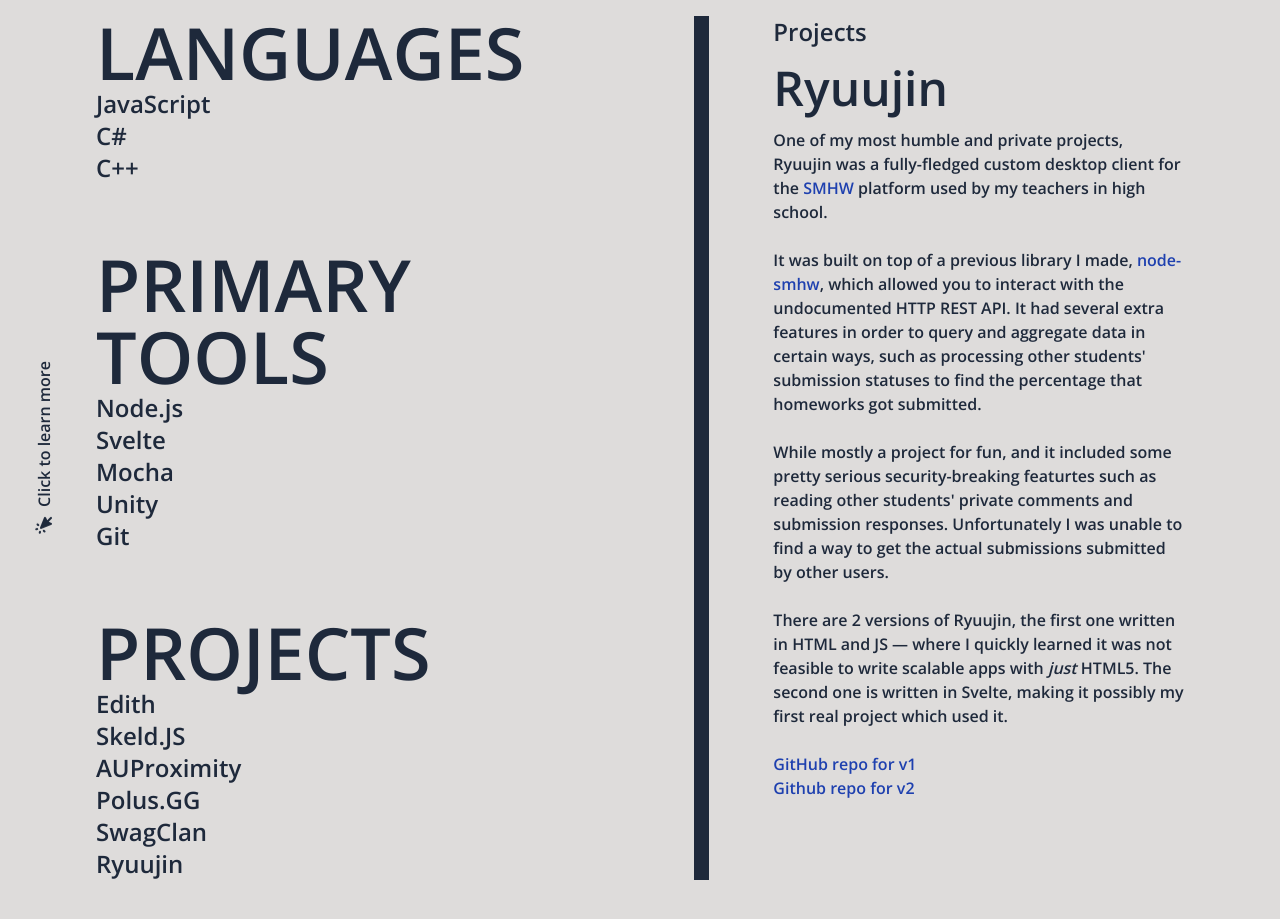
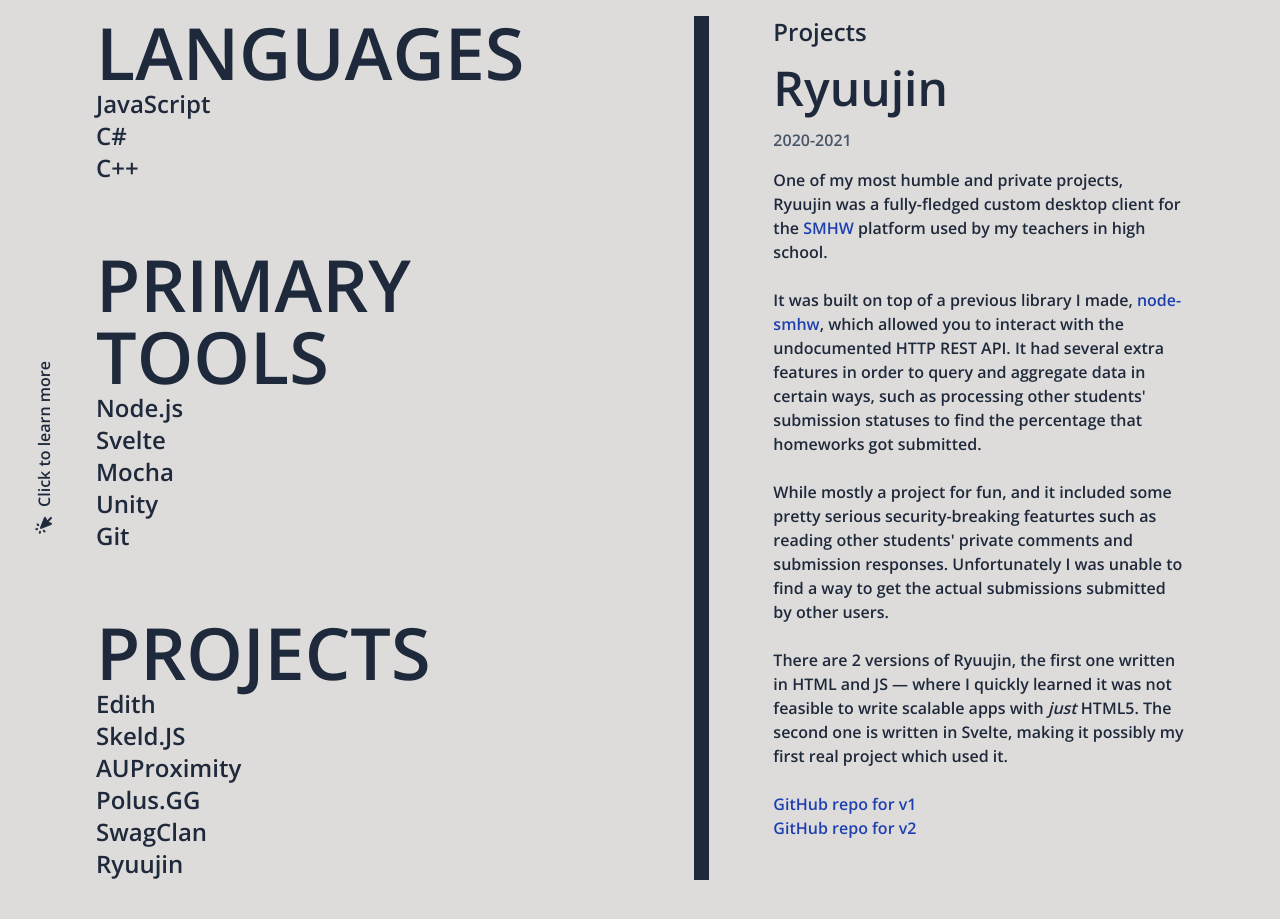
Before and after one commit to edqx/portfolio, a SvelteKit app: page /p/ryuujin in a window 1280 px wide. Shown: the part 1120-2039 px from the top of the page. Built offline with nearby package versions, Linux system fonts and the light colour scheme.

Commit message:
Add timespans

```diff
--- a/src/routes/p/aup/+page.svelte
+++ b/src/routes/p/aup/+page.svelte
@@ -5,6 +5,7 @@
 <div class="flex flex-col gap-4">
     <span class="text-2xl">Projects</span>
     <h1 class="text-5xl">AUProximity</h1>
+    <span class="text-1xl text-slate-600">2021-2022</span>
 
     <p>
         AUProximity was a web-based, unintrusive mod for Among Us that allowed for voice communication with allowing for only being able to hear
--- a/src/routes/p/edith/+page.svelte
+++ b/src/routes/p/edith/+page.svelte
@@ -5,6 +5,7 @@
 <div class="flex flex-col gap-4">
     <span class="text-2xl">Projects</span>
     <h1 class="text-5xl">Edith</h1>
+    <span class="text-1xl text-slate-600">2022-present</span>
 
     <p>
         Edith is my largest project yet in terms of ambition and timescale. It's a story-driven RPG game made by me, the core
--- a/src/routes/p/pgg/+page.svelte
+++ b/src/routes/p/pgg/+page.svelte
@@ -5,6 +5,7 @@
 <div class="flex flex-col gap-4">
     <span class="text-2xl">Projects</span>
     <h1 class="text-5xl">Polus.GG</h1>
+    <span class="text-1xl text-slate-600">2021-2021</span>
 
     <p>
         Polus.GG was a very large mod and custom private server for Among Us, and was one of my first work experiences,
--- a/src/routes/p/ryuujin/+page.svelte
+++ b/src/routes/p/ryuujin/+page.svelte
@@ -5,6 +5,7 @@
 <div class="flex flex-col gap-4">
     <span class="text-2xl">Projects</span>
     <h1 class="text-5xl">Ryuujin</h1>
+    <span class="text-1xl text-slate-600">2020-2021</span>
 
     <p>
         One of my most humble and private projects, Ryuujin was a fully-fledged custom desktop client for the <a href="https://www.teamsatchel.com/products/smhw.html">SMHW</a>
@@ -21,6 +22,6 @@
         <em>just</em> HTML5. The second one is written in Svelte, making it possibly my first real project which used it.
         <br><br>
         <a href="https://github.com/edqx/Ryujin-SMHW">GitHub repo for v1</a><br>
-        <a href="https://github.com/edqx/Ryujin-SMHW-v2">Github repo for v2</a>
+        <a href="https://github.com/edqx/Ryujin-SMHW-v2">GitHub repo for v2</a>
     </p>
 </div>
--- a/src/routes/p/skeldjs/+page.svelte
+++ b/src/routes/p/skeldjs/+page.svelte
@@ -5,6 +5,7 @@
 <div class="flex flex-col gap-4">
     <span class="text-2xl">Projects</span>
     <h1 class="text-5xl">SkeldJS</h1>
+    <span class="text-1xl text-slate-600">2020-2022</span>
 
     <p>
         SkeldJS was my largest project in terms of scope, and has possibly taught me the most out of any of them. It was a
--- a/src/routes/p/swagclan/+page.svelte
+++ b/src/routes/p/swagclan/+page.svelte
@@ -5,7 +5,7 @@
 <div class="flex flex-col gap-4">
     <span class="text-2xl">Projects</span>
     <h1 class="text-5xl">SwagClan</h1>
-
+    <span class="text-1xl text-slate-600">2019-2020</span>
     <p>
         Along with <a href="/p/ryuujin">Ryuujin</a>, SwagClan was one of my more humble projects, being a small discord bot in a couple
         of servers that I invited it to. While ultimately humble, it did have an ambitious goal and even had a few features that you
```
